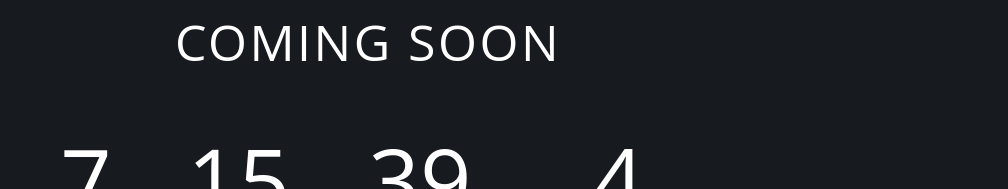
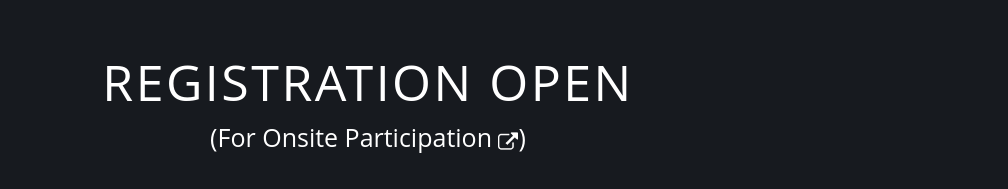
Before and after one commit to Satyam0204/FooBarCTF, a plain HTML site: page index.html in a window 1280 px wide. Shown: the part 506-695 px from the top of the page, without its empty margins (272-1280 px from the left). Drawn offline with nearby package versions, Linux system fonts and the light colour scheme.

Commit message:
registration link added

```diff
--- a/index.html
+++ b/index.html
@@ -41,7 +41,8 @@
             </div>
 
             <div class="container" style="margin-top:15px ;">
-                <h1 id="headline">COMING SOON</h1>
+                <h1 id="headline" style="margin-top:55px ;">Registration Open</h1>
+                <h5>(For Onsite Participation <a href="https://forms.gle/dvujoyyFYSkBnosT7" target="_blank"><img style="height: 20px;" src="/img/external-link-symbol.png" alt="register"></a>)</h5>
                 <div id="countdown">
                     <div>
                         <li><span id="days"></span>days</li>
@@ -55,7 +56,7 @@
             <div class="container" style="border-top: 2px solid white; border-bottom: 2px solid white ; margin: 45px auto;padding: 15px ; padding-right: 27px; ">
 
                 <hr >
-                <p style="margin-bottom: 0px;width:102% ; text-align: center;" ><strong>FooBarCTF</strong> is a world-wide Capture The Flag (CTF) competition organized by GNU/Linux Users' Group, NIT Durgapur during <strong>Aarohan</strong>, Annual Techno-Management Fest of NIT Durgapur.Our goal is to make cybersecurity education accessible and fun. We create hands-on, interactive, and educational capture-the-flag (CTF) events that make it easy to learn new cybersecurity skills</p>
+                <p style="margin-bottom: 0px;width:102% ; text-align: center;" ><strong>FooBarCTF</strong> is a world-wide Capture The Flag (CTF) competition organized by GNU/Linux Users' Group, NIT Durgapur during <strong>Aarohan</strong>, Annual Techno-Management Fest of NIT Durgapur. Our goal is to make cybersecurity education accessible and fun. We create hands-on, interactive, and educational capture-the-flag (CTF) events that make it easy to learn new cybersecurity skills</p>
                 <hr>
             </div>
 
```
Also changed, not shown: img/external-link-symbol.png (added).
